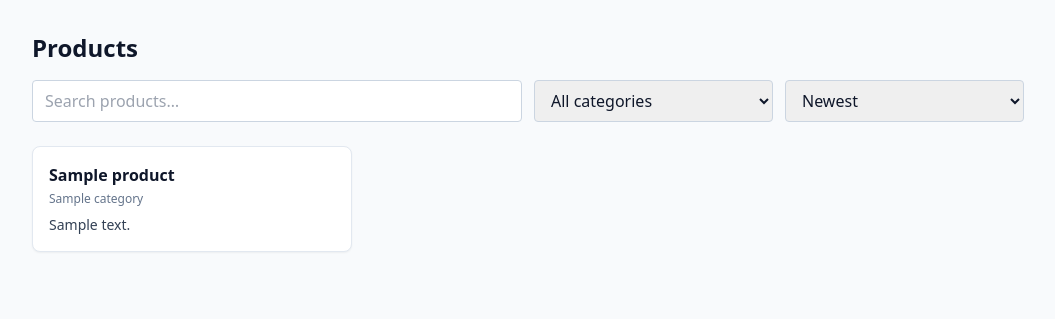
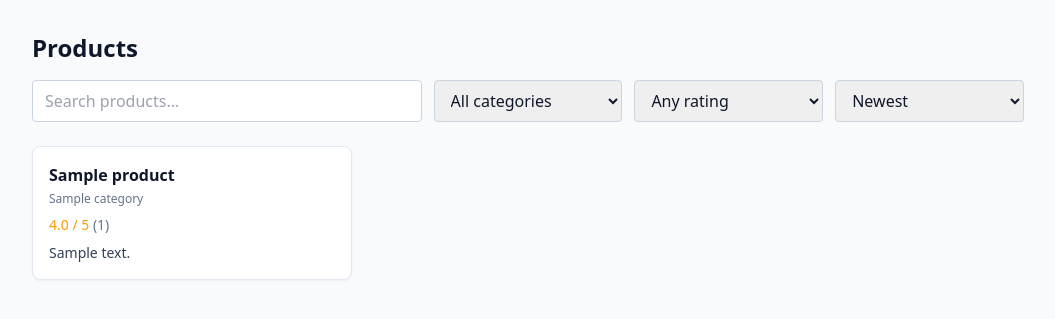
Before and after one commit to milosta/claudtalk-coding-challenge, a Django app: page / in a window 1280 px wide. Shown: the part 57-376 px from the top of the page, without its empty margins (112-1167 px from the left). Run offline with Django 5.2, Linux system fonts and the light colour scheme; tables that the repository leaves empty hold one stand-in row (values such as "Sample post"); some libraries are stand-ins or nearby versions.

Commit message:
feat(reviews): cache product aggregates in redis with signal invalidation

```diff
--- a/apps/catalog/forms.py
+++ b/apps/catalog/forms.py
@@ -4,7 +4,17 @@ from .models import Category
 
 SORT_CHOICES = [
     ("newest", "Newest"),
+    ("rating", "Top rated"),
     ("name", "Name (A–Z)"),
+]
+
+MIN_RATING_CHOICES = [
+    ("", "Any rating"),
+    ("5", "5 stars"),
+    ("4", "4+ stars"),
+    ("3", "3+ stars"),
+    ("2", "2+ stars"),
+    ("1", "1+ stars"),
 ]
 
 
@@ -19,6 +29,10 @@ class ProductFilterForm(forms.Form):
         queryset=Category.objects.all(),
         empty_label="All categories",
     )
+    min_rating = forms.ChoiceField(
+        required=False,
+        choices=MIN_RATING_CHOICES,
+    )
     sort = forms.ChoiceField(
         required=False,
         choices=SORT_CHOICES,
--- a/apps/catalog/views.py
+++ b/apps/catalog/views.py
@@ -1,3 +1,4 @@
+from django.db.models import Avg, Count
 from django.views.generic import DetailView, ListView
 
 from .forms import ProductFilterForm
@@ -20,21 +21,31 @@ class ProductListView(ListView):
         return ProductFilterForm(self.request.GET or None)
 
     def get_queryset(self):
-        qs = Product.objects.select_related("category")
+        qs = Product.objects.select_related("category").annotate(
+            avg_rating=Avg("reviews__rating"),
+            review_count=Count("reviews"),
+        )
         form = self.get_form()
         if not form.is_valid():
             return qs.order_by("-created_at")
 
         q = form.cleaned_data.get("q")
         category = form.cleaned_data.get("category")
+        min_rating = form.cleaned_data.get("min_rating")
         sort = form.cleaned_data.get("sort") or "newest"
 
         if category:
             qs = qs.filter(category=category)
+        if min_rating:
+            qs = qs.filter(avg_rating__gte=int(min_rating))
         if q:
             qs = build_search(qs, q)
+        elif sort == "rating":
+            qs = qs.order_by("-avg_rating", "-created_at")
+        elif sort == "name":
+            qs = qs.order_by("name")
         else:
-            qs = qs.order_by("name" if sort == "name" else "-created_at")
+            qs = qs.order_by("-created_at")
         return qs
 
     def get_context_data(self, **kwargs):
@@ -51,8 +62,10 @@ class ProductDetailView(DetailView):
 
     def get_context_data(self, **kwargs):
         from apps.reviews.forms import ReviewForm
+        from apps.reviews.services import get_product_aggregate
 
         ctx = super().get_context_data(**kwargs)
         ctx["review_form"] = ReviewForm()
         ctx["reviews"] = self.object.reviews.select_related("user")
+        ctx["aggregate"] = get_product_aggregate(self.object.pk)
         return ctx
--- a/apps/reviews/apps.py
+++ b/apps/reviews/apps.py
@@ -5,3 +5,6 @@ class ReviewsConfig(AppConfig):
     default_auto_field = "django.db.models.BigAutoField"
     name = "apps.reviews"
     label = "reviews"
+
+    def ready(self) -> None:
+        from . import signals  # noqa: F401
--- /dev/null
+++ b/apps/reviews/services.py
@@ -0,0 +1,31 @@
+from django.core.cache import cache
+from django.db.models import Avg, Count
+
+from .models import Review
+
+CACHE_KEY = "product:agg:{pk}"
+CACHE_TTL = 3600
+
+
+def _compute_aggregate(product_id: int) -> dict:
+    data = Review.objects.filter(product_id=product_id).aggregate(
+        avg=Avg("rating"),
+        count=Count("id"),
+    )
+    return {
+        "avg": float(data["avg"]) if data["avg"] is not None else None,
+        "count": data["count"] or 0,
+    }
+
+
+def get_product_aggregate(product_id: int) -> dict:
+    """Return {"avg": float | None, "count": int} for a product, cached in Redis."""
+    return cache.get_or_set(
+        CACHE_KEY.format(pk=product_id),
+        lambda: _compute_aggregate(product_id),
+        CACHE_TTL,
+    )
+
+
+def invalidate_aggregate(product_id: int) -> None:
+    cache.delete(CACHE_KEY.format(pk=product_id))
--- a/apps/reviews/views.py
+++ b/apps/reviews/views.py
@@ -7,6 +7,7 @@ from apps.catalog.models import Product
 
 from .forms import ReviewForm
 from .models import Review
+from .services import get_product_aggregate
 
 
 def _render_section(
@@ -16,6 +17,7 @@ def _render_section(
         "product": product,
         "review_form": form,
         "reviews": product.reviews.select_related("user"),
+        "aggregate": get_product_aggregate(product.pk),
     }
     template = (
         "reviews/partials/_review_section.html" if request.htmx else "catalog/product_detail.html"
--- a/templates/catalog/partials/_product_grid.html
+++ b/templates/catalog/partials/_product_grid.html
@@ -5,6 +5,14 @@
          class="block bg-white p-4 rounded-lg border border-slate-200 shadow-sm hover:shadow-md transition">
         <h2 class="font-semibold">{{ product.name }}</h2>
         <p class="text-xs text-slate-500 mt-1">{{ product.category.name }}</p>
+        <div class="mt-2 text-sm">
+          {% if product.review_count %}
+            <span class="text-amber-500 font-medium">{{ product.avg_rating|floatformat:1 }} / 5</span>
+            <span class="text-slate-500">({{ product.review_count }})</span>
+          {% else %}
+            <span class="text-slate-400">No ratings yet</span>
+          {% endif %}
+        </div>
         <p class="text-sm text-slate-700 mt-2 line-clamp-3">{{ product.description }}</p>
       </a>
     {% empty %}
--- a/templates/catalog/product_list.html
+++ b/templates/catalog/product_list.html
@@ -9,7 +9,7 @@
         hx-swap="outerHTML"
         hx-push-url="true"
         hx-trigger="change, keyup changed delay:400ms from:input[name='q']"
-        class="grid grid-cols-1 md:grid-cols-4 gap-3">
+        class="grid grid-cols-1 md:grid-cols-5 gap-3">
     <input type="text" name="q" value="{{ filter_form.q.value|default:'' }}"
            placeholder="Search products…"
            class="md:col-span-2 px-3 py-2 border border-slate-300 rounded" />
@@ -22,6 +22,14 @@
         </option>
       {% endfor %}
     </select>
+    <select name="min_rating" class="px-3 py-2 border border-slate-300 rounded">
+      {% for value, label in filter_form.min_rating.field.choices %}
+        <option value="{{ value }}"
+                {% if filter_form.min_rating.value == value %}selected{% endif %}>
+          {{ label }}
+        </option>
+      {% endfor %}
+    </select>
     <select name="sort" class="px-3 py-2 border border-slate-300 rounded">
       {% for value, label in filter_form.sort.field.choices %}
         <option value="{{ value }}"
@@ -31,7 +39,7 @@
       {% endfor %}
     </select>
     <noscript>
-      <div class="md:col-span-4">
+      <div class="md:col-span-5">
         <button type="submit"
                 class="px-4 py-2 bg-slate-900 text-white rounded hover:bg-slate-700">
           Apply
--- a/templates/reviews/partials/_review_section.html
+++ b/templates/reviews/partials/_review_section.html
@@ -1,5 +1,8 @@
 <section id="review-section" class="mt-8 space-y-4">
-  <h2 class="text-xl font-semibold">Reviews</h2>
+  <div class="flex items-center justify-between">
+    <h2 class="text-xl font-semibold">Reviews</h2>
+    {% include "reviews/partials/_rating_summary.html" %}
+  </div>
   {% if user.is_authenticated %}
     {% include "reviews/partials/_review_form.html" %}
   {% else %}
```
Also changed, not shown: apps/reviews/signals.py (added, +11 -0 lines), templates/reviews/partials/_rating_summary.html (added, +10 -0 lines).
